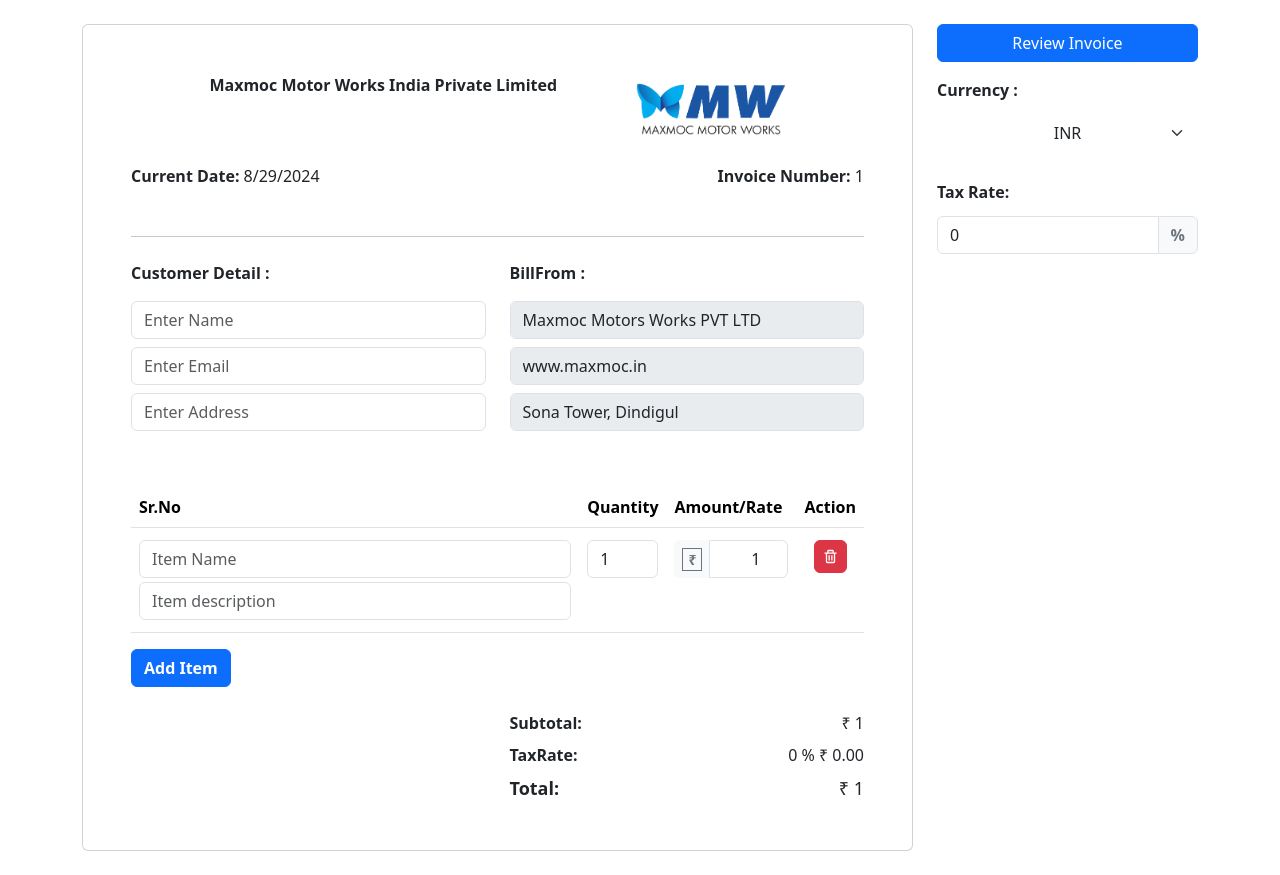
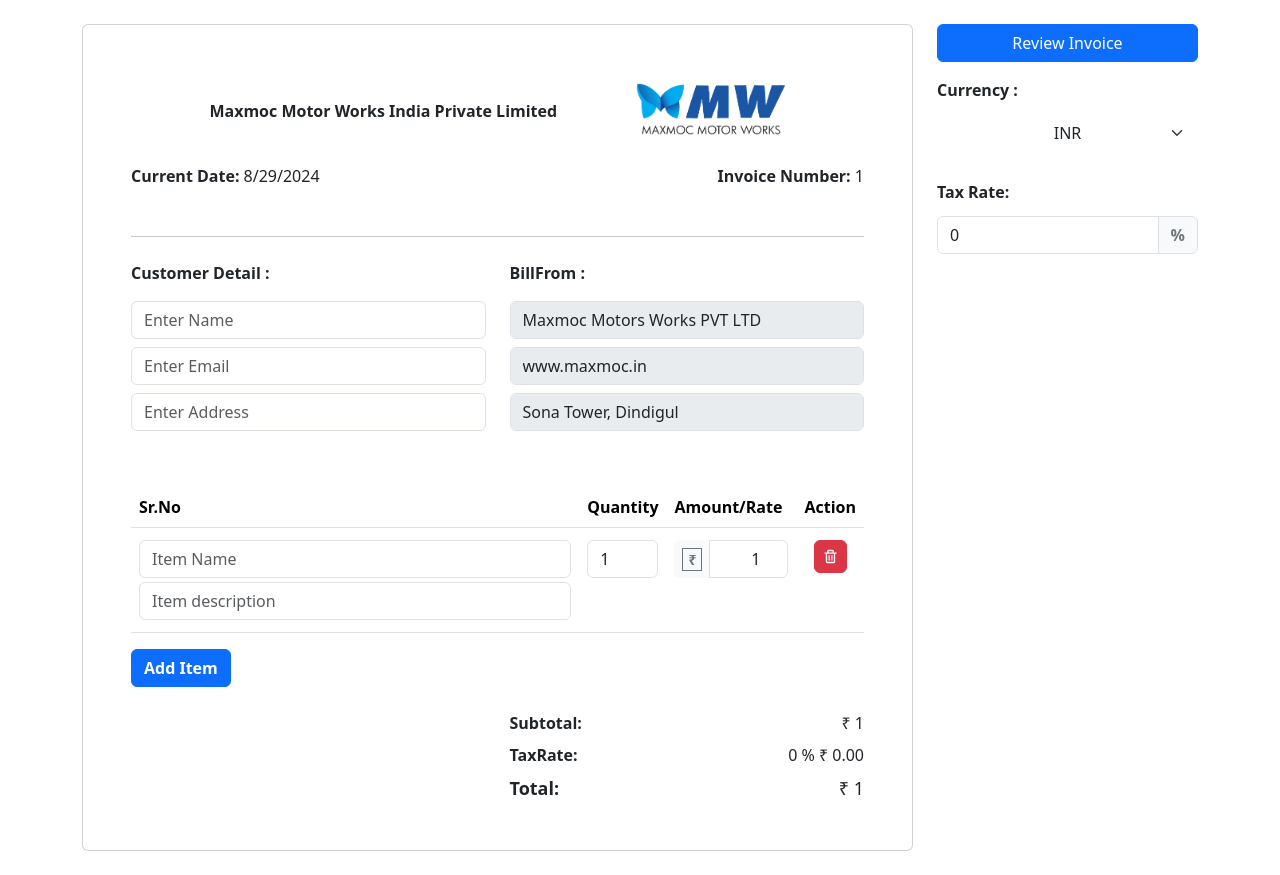
Before and after one commit to MohamedAlfayaz/react-invoice-generator, a React (Vite) app: page / in a window 1280 px wide. Built offline with nearby package versions, Linux system fonts and the light colour scheme.

Commit message:
Update InvoiceForm.jsx

```diff
--- a/src/components/InvoiceForm.jsx
+++ b/src/components/InvoiceForm.jsx
@@ -121,7 +121,7 @@
       <Row>
         <Col md={8} lg={9}>
           <Card className="d-flex p-4 p-xl-5 my-3 my-xl-4">
-            <span className="mb-3 d-flex justify-content-evenly fw-bold">
+            <span className="mb-3 d-flex justify-content-evenly align-items-center fw-bold">
               Maxmoc Motor Works India Private Limited
               <img style={{width:'150px'}} src={logo} alt="logo" />
             </span>
```
